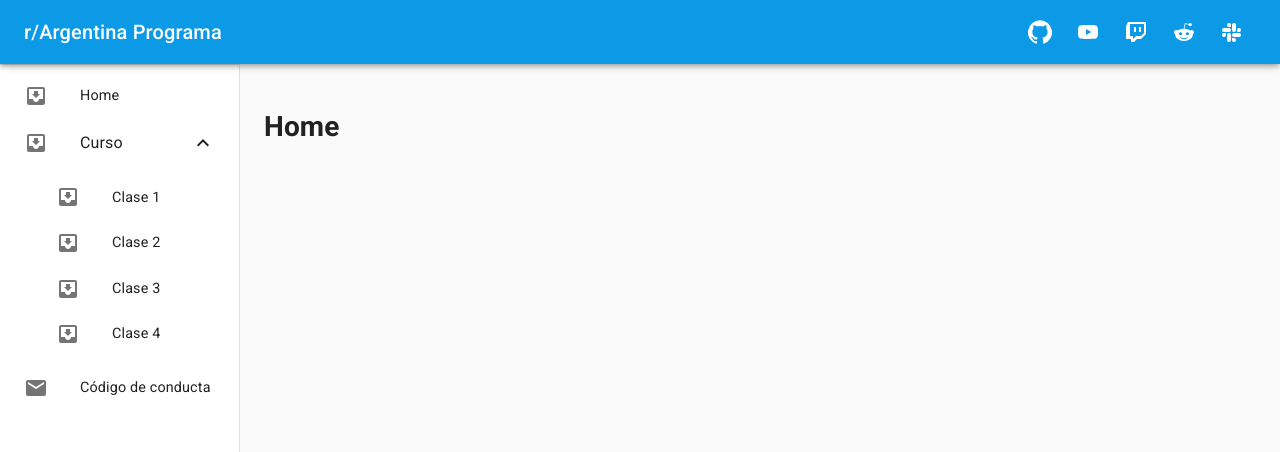
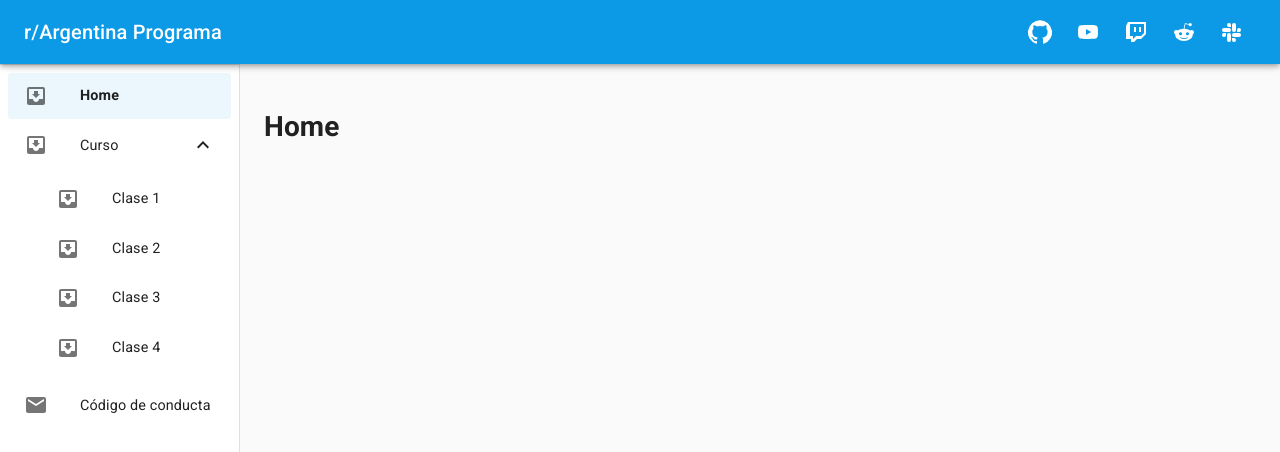
Before and after one commit to alvarovillafane/r-argentina-programa-website, a React (Create React App) app: page / in a window 1280 px wide. Shown: the top 452 px of the page. Built offline with nearby package versions, Linux system fonts and the light colour scheme.

Commit message:
Agregado class en drawer para cuando un link es seleccionado y arreglado el estilo un poco

```diff
--- a/src/Theme.js
+++ b/src/Theme.js
@@ -3,7 +3,7 @@ import { createMuiTheme } from '@material-ui/core/styles';
 export default createMuiTheme({
   palette: {
     primary: {
-      main: '#0c9ae7'
+      main: 'rgb(12,154,231)'
     },
   }
 });
--- a/src/components/ListItemLink.js
+++ b/src/components/ListItemLink.js
@@ -2,13 +2,14 @@ import React from 'react';
 import ListItem from '@material-ui/core/ListItem';
 import ListItemIcon from '@material-ui/core/ListItemIcon';
 import ListItemText from '@material-ui/core/ListItemText';
-import { Link as RouterLink } from 'react-router-dom';
+import { NavLink  } from 'react-router-dom';
 import PropTypes from 'prop-types';
 import { makeStyles } from '@material-ui/core/styles';
 
 const useStyles = makeStyles(theme => ({
   listItem: {
-    borderRadius: '4px'
+    borderRadius: '4px',
+    marginBottom: '4px',
   },
   listItemIcon: {
   },
@@ -16,7 +17,10 @@ const useStyles = makeStyles(theme => ({
     fontSize: '.9rem'
   },
   active: {
-    backgroundColor: 'blue',
+    background: 'rgba(12, 154, 231, .08)',
+    '& .MuiListItemText-primary, & svg': {
+      fontWeight: '600',
+    },
   },
 }));
 
@@ -27,14 +31,20 @@ function ListItemLink(props) {
   const renderLink = React.useMemo(
     () =>
       React.forwardRef((itemProps, ref) => (
-        <RouterLink to={to} {...itemProps} innerRef={ref} />
+        <NavLink to={to} {...itemProps} innerRef={ref} />
       )),
     [to],
   );
 
   return (
     <li>
-      <ListItem className={classes.listItem} button component={renderLink} >
+      <ListItem button
+        component={renderLink}
+        exact={true}
+        to={to}
+        activeClassName={classes.active}
+        className={classes.listItem}
+      >
         {icon ? <ListItemIcon className={classes.listItemIcon}>{icon}</ListItemIcon> : null}
         <ListItemText classes={{primary:classes.listItemText}} primary={primary} />
       </ListItem>
--- a/src/layout/DrawerContent.js
+++ b/src/layout/DrawerContent.js
@@ -27,8 +27,10 @@ const styles = theme => ({
   nested: {
     paddingLeft: theme.spacing(4),
   },
+  listItemText: {
+    fontSize: '.9rem'
+  },
 });
-
 
 function DrawerContent(props) {
   const { classes } =   props;
@@ -50,7 +52,7 @@ function DrawerContent(props) {
           <ListItemIcon>
             <InboxIcon />
           </ListItemIcon>
-          <ListItemText primary="Curso" />
+          <ListItemText classes={{primary:classes.listItemText}} primary="Curso" />
           {open ? <ExpandLess /> : <ExpandMore />}
         </ListItem>
         <Collapse in={open} timeout="auto" unmountOnExit>
```
